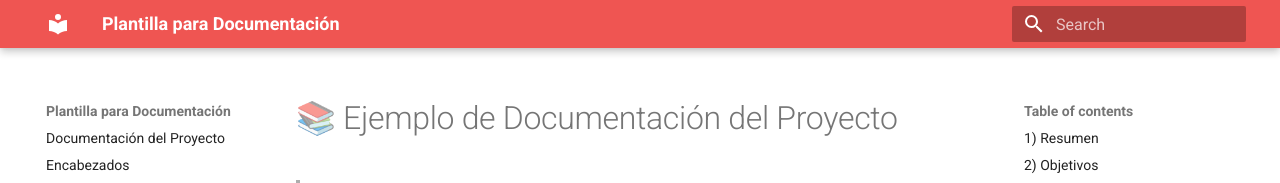
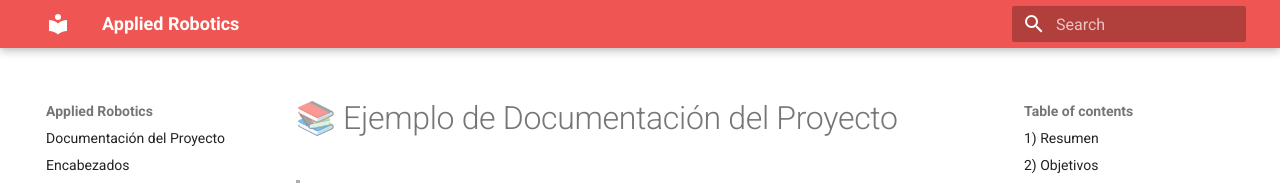
Before and after one commit to Hector-Cornejo/Applied_robotics, an MkDocs documentation site: the page built from docs/ejemplo.md, in a window 1280 px wide. Shown: the top 183 px of the page. Built offline with MkDocs 1.6.1 and Material for MkDocs 9.7.7, drawn with Linux system fonts in a browser that asks for light colours.

Commit message:
site_name_update

```diff
--- a/mkdocs.yml
+++ b/mkdocs.yml
@@ -1,4 +1,4 @@
-site_name: Plantilla para Documentación
+site_name: Applied Robotics
 markdown_extensions:
   - pymdownx.highlight:
       anchor_linenums: true
```
